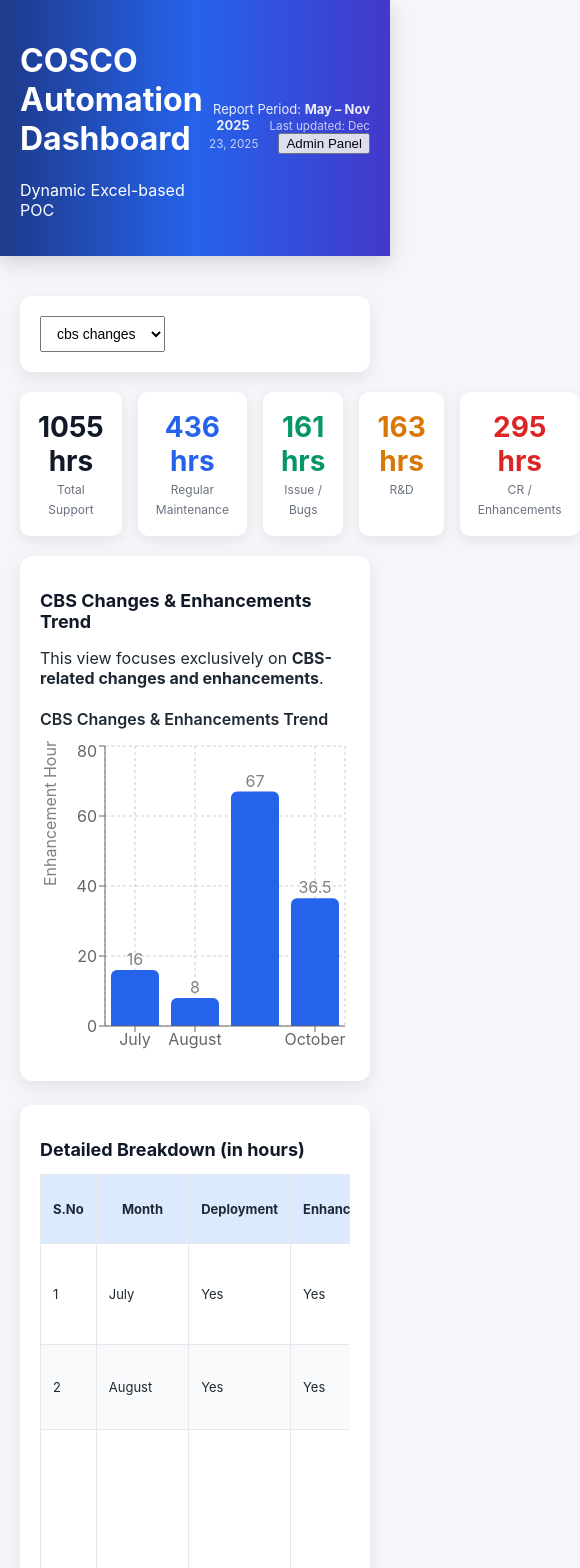
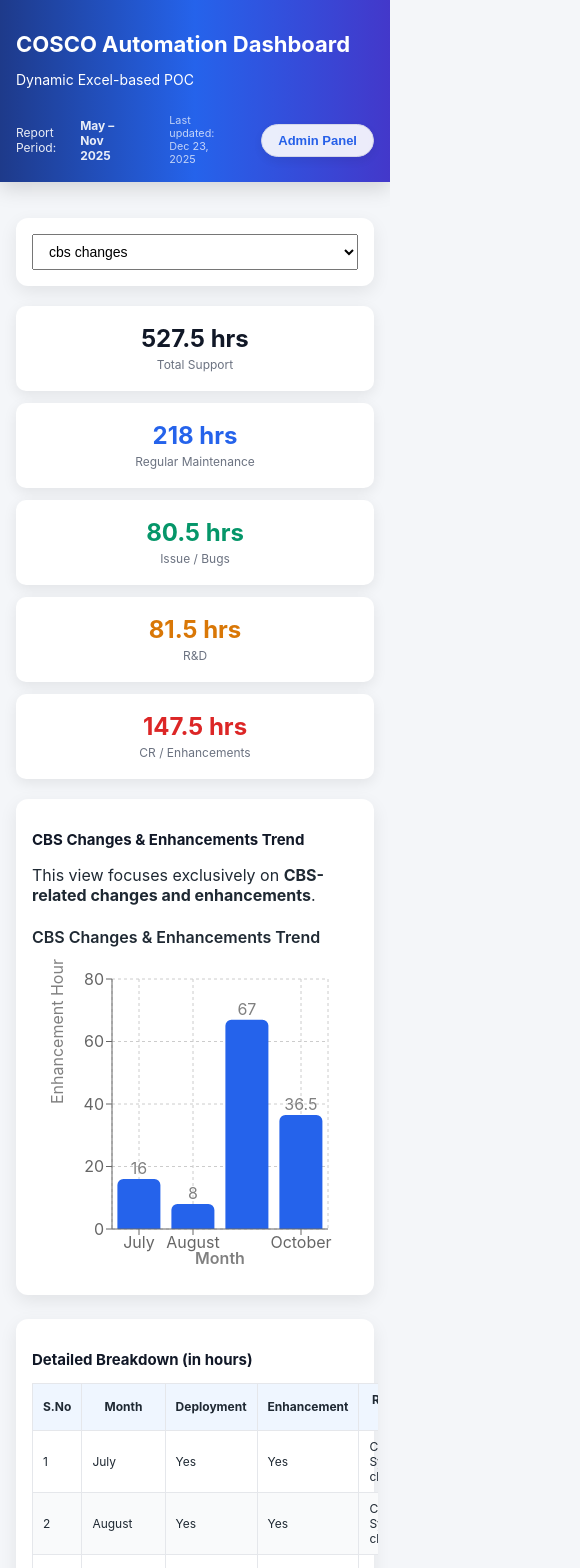
Before and after one commit to ManchandaRahul/cosco_amc_dynamic_monitoring, a React (Create React App) app in the folder frontend/: page / in a window 390 px wide. Shown: the top 1568 px of the page, 580 px wide, since content can reach past the window. Built offline with nearby package versions, Linux system fonts and the light colour scheme.

Commit message:
front end max changes ceo

```diff
--- a/frontend/src/App.js
+++ b/frontend/src/App.js
@@ -211,8 +211,7 @@
               </span>
             )}
 <button
-              className="tab"
-              style={{ marginLeft: "20px" }}
+  className="admin-panel-btn"
   onClick={() => {
     setShowUpdateModal(true);
     setIsAuthenticatedForUpload(false);
@@ -365,10 +364,12 @@
 
 
                 {/* Chart */}
+               {/* Chart */}
 <div className="card section-card">
   <h3 className="section-title">
     Category-wise Support Effort (Hours)
     {selectedMasterMonth !== "All" && ` - ${getDisplayMonth(selectedMasterMonth)}`}
+    {selectedMasterCategory !== "All" && ` - ${selectedMasterCategory}`}
     {filteredMasterData.length > 0 && (
       <>
         {" - "}
@@ -376,7 +377,11 @@
       </>
     )}
   </h3>
-                  <MasterCategoryChart data={chartDataForMaster} />
+  <MasterCategoryChart
+    data={chartDataForMaster}
+    onCategoryClick={setSelectedMasterCategory}
+    selectedCategory={selectedMasterCategory}
+  />
 </div>
                                 {/* Category Filter */}
                 {/* <div className="card section-card">
@@ -401,31 +406,11 @@
                 </div> */}
                 {/* Table */}
 <div className="card section-card">
-                  <div className="section-header-row">
-                    <h3 className="section-title">Filter by Category</h3>
-                  <div className="tabs">
-                    <button
-                      className={`tab ${selectedMasterCategory === "All" ? "active" : ""}`}
-                      onClick={() => setSelectedMasterCategory("All")}
-                    >
-                      All Categories
-                    </button>
-                    {FIXED_CATEGORY_ORDER.map((cat) => (
-                      <button
-                        key={cat}
-                        className={`tab ${selectedMasterCategory === cat ? "active" : ""}`}
-                        onClick={() => setSelectedMasterCategory(cat)}
-                      >
-                        {cat}
-                      </button>
-                    ))}
-                  </div>
   <h3 className="section-title">
     Detailed Activity Register (Master)
     {selectedMasterMonth !== "All" && ` - ${getDisplayMonth(selectedMasterMonth)}`}
     {selectedMasterCategory !== "All" && ` - ${selectedMasterCategory}`}
   </h3>
-                  </div>
   <Table data={tableDataForMaster} />
 </div>
               </>
@@ -440,22 +425,48 @@
 export default App;
 
 function computeKpisFromSummary(summary) {
-  if (!summary || summary.type !== "pivot") {
-    return { totalSupport: 0, maintenance: 0, bugs: 0, rd: 0, cr: 0 };
+  const defaults = { totalSupport: 0, maintenance: 0, bugs: 0, rd: 0, cr: 0 };
+
+  if (!summary || summary.type !== "pivot" || !Array.isArray(summary.data)) {
+    return defaults;
   }
 
-  return summary.data
-    .filter((row) => row["Row Labels"] !== "Grand Total")
-    .reduce(
-      (acc, row) => {
-        const num = (v) => (typeof v === "number" && !isNaN(v) ? v : 0);
-        acc.cr += num(row["CR / Enhancement"]);
-        acc.bugs += num(row["Issue / Bug"]);
-        acc.rd += num(row["R&D"]);
-        acc.maintenance += num(row["Regular Maintenance"]);
-        acc.totalSupport += num(row["Grand Total"]);
+  // Find the row where Month is 'Grand Total'
+  const grandTotalRow = summary.data.find(
+    (row) => String(row["Month"] || "").trim() === "Grand Total"
+  );
+
+  // Robust number parser (handles strings, '-', numbers, etc.)
+  const parseNum = (v) => {
+    if (typeof v === "number" && !isNaN(v)) return v;
+    if (v === '-' || v === '' || v == null) return 0;
+    if (typeof v === "string") {
+      const cleaned = v.replace(/,/g, "").trim();
+      const parsed = parseFloat(cleaned);
+      return isNaN(parsed) ? 0 : parsed;
+    }
+    return 0;
+  };
+
+  if (!grandTotalRow) {
+    // Fallback: sum all monthly rows (excluding any potential Grand Total row)
+    return summary.data.reduce((acc, row) => {
+      if (String(row["Month"] || "").trim() === "Grand Total") return acc;
+      acc.cr += parseNum(row["CR / Enhancement"]);
+      acc.bugs += parseNum(row["Issue / Bug"]);
+      acc.rd += parseNum(row["R&D"]);
+      acc.maintenance += parseNum(row["Regular Maintenance"]);
+      acc.totalSupport += parseNum(row["Grand Total"]);
       return acc;
-      },
-      { totalSupport: 0, maintenance: 0, bugs: 0, rd: 0, cr: 0 }
-    );
+    }, { totalSupport: 0, maintenance: 0, bugs: 0, rd: 0, cr: 0 });
   }
+
+  // Extract directly from the Grand Total row
+  return {
+    totalSupport: parseNum(grandTotalRow["Grand Total"]),
+    maintenance: parseNum(grandTotalRow["Regular Maintenance"]),
+    bugs: parseNum(grandTotalRow["Issue / Bug"]),
+    rd: parseNum(grandTotalRow["R&D"]),
+    cr: parseNum(grandTotalRow["CR / Enhancement"]),
+  };
+}
--- a/frontend/src/components/Charts.js
+++ b/frontend/src/components/Charts.js
@@ -58,9 +58,22 @@
       <h4 style={{ marginBottom: 12, fontWeight: 600 }}>{title}</h4>
 
       <ResponsiveContainer width="100%" height={320}>
-        <BarChart data={chartData}>
+        <BarChart
+          data={chartData}
+          margin={{ top: 20, right: 30, left: 20, bottom: 20 }}
+        >
           <CartesianGrid strokeDasharray="3 3" />
-          <XAxis dataKey="Month" />
+
+          <XAxis
+            dataKey="Month"
+            label={{
+              value: "Month",
+              position: "insideBottom",
+              offset: -5,
+              style: { fontWeight: 600 }
+            }}
+          />
+
           <YAxis
             label={{
               value: yLabel,
@@ -68,6 +81,7 @@
               position: "insideLeft"
             }}
           />
+
           <Tooltip formatter={(v) => `${v} hrs`} />
 
           <Bar dataKey="value" fill="#2563eb" radius={[6, 6, 0, 0]}>
--- a/frontend/src/components/MasterCategoryChart.jsx
+++ b/frontend/src/components/MasterCategoryChart.jsx
@@ -6,7 +6,8 @@
   YAxis,
   CartesianGrid,
   Tooltip,
-  LabelList
+  LabelList,
+  Cell
 } from "recharts";
 
 /**
@@ -14,7 +15,7 @@
  * Source: Master sheet
  * Logic: Sum Hours by Category
  */
-export default function MasterCategoryChart({ data = [] }) {
+export default function MasterCategoryChart({ data = [], onCategoryClick, selectedCategory }) {
   if (!data || data.length === 0) {
     return <p>No data available</p>;
   }
@@ -42,15 +43,53 @@
   }));
 
   // ---------------------------------------------
-  // 3️⃣ Render chart
+  // 3️⃣ Calculate Total Hours and add as final bar
+  // ---------------------------------------------
+  const totalHours = chartData
+    .reduce((sum, item) => sum + item.hours, 0);
+
+  // Add Grand Total as the last bar
+  chartData.push({
+    category: "Grand Total",
+    hours: Number(totalHours.toFixed(1)),
+    isGrandTotal: true
+  });
+
+  // ---------------------------------------------
+  // 4️⃣ Handle bar click
+  // ---------------------------------------------
+  const handleBarClick = (data) => {
+    if (!onCategoryClick) return;
+
+    // If clicking on Grand Total or the already selected category, show all
+    if (data.isGrandTotal || data.category === selectedCategory) {
+      onCategoryClick("All");
+    } else {
+      onCategoryClick(data.category);
+    }
+  };
+
+  // ---------------------------------------------
+  // 5️⃣ Render chart with clickable bars
   // ---------------------------------------------
   return (
-    <div>
-      <ResponsiveContainer width="100%" height={320}>
-        <BarChart data={chartData}>
+    <div style={{ position: "relative" }}>
+      <ResponsiveContainer width="100%" height={380}>
+        <BarChart
+          data={chartData}
+          margin={{ top: 30, right: 30, left: 20, bottom: 20 }}
+        >
           <CartesianGrid strokeDasharray="3 3" />
 
-          <XAxis dataKey="category" />
+          <XAxis
+            dataKey="category"
+            label={{
+              value: "Category",
+              position: "insideBottom",
+              offset: -5,
+              style: { fontWeight: 600 }
+            }}
+          />
 
           <YAxis
             domain={[0, (dataMax) => Math.ceil(dataMax * 1.15)]}
@@ -61,18 +100,48 @@
             }}
           />
 
+          <Tooltip
+            formatter={(v) => `${v} hrs`}
+            cursor={{ fill: 'rgba(59, 130, 246, 0.1)' }}
+          />
 
-          <Tooltip formatter={(v) => `${v} hrs`} />
-
-          <Bar dataKey="hours" fill="#0284c7" radius={[6, 6, 0, 0]}>
+          <Bar
+            dataKey="hours"
+            radius={[6, 6, 0, 0]}
+            onClick={handleBarClick}
+            style={{ cursor: 'pointer' }}
+          >
+            {chartData.map((entry, index) => (
+              <Cell
+                key={`cell-${index}`}
+                fill={
+                  selectedCategory === "All"
+                    ? "#3b82f6"
+                    : entry.category === selectedCategory || entry.isGrandTotal
+                    ? "#3b82f6"
+                    : "#93c5fd"
+                }
+              />
+            ))}
             <LabelList
               dataKey="hours"
               position="top"
               formatter={(v) => `${v}`}
+              style={{ fontWeight: "600", fill: "#1f2937" }}
             />
           </Bar>
         </BarChart>
       </ResponsiveContainer>
+
+      <p style={{
+        textAlign: 'center',
+        fontSize: '0.9em',
+        color: '#6b7280',
+        marginTop: '8px',
+        fontStyle: 'italic'
+      }}>
+        💡 Click on any bar to filter the table below
+      </p>
     </div>
   );
 }
--- a/frontend/src/components/Table.js
+++ b/frontend/src/components/Table.js
@@ -1,24 +1,36 @@
-export default function Table({ data }) {
-  if (!data || data.length === 0) return null;
+// src/components/Table.js
+import React from "react";
 
-  const columns = Object.keys(data[0]);
+function Table({ data, headers, keyOrder }) {
+  if (!data || data.length === 0) {
+    return <div className="no-data">No data available.</div>;
+  }
+
+  // Determine columns: use explicit headers if provided, otherwise infer from first row
+  const columns = headers || Object.keys(data[0]);
+
+  // Use explicit order if provided, otherwise use the columns array
+  const orderedColumns = keyOrder || columns;
 
   return (
     <div className="table-container">
       <table className="data-table">
         <thead>
           <tr>
-            {columns.map(col => (
+            {orderedColumns.map((col) => (
               <th key={col}>{col}</th>
             ))}
           </tr>
         </thead>
         <tbody>
-          {data.map((row, i) => (
-            <tr key={i}>
-              {columns.map(col => (
-                <td key={col}>{row[col]}</td>
-              ))}
+          {data.map((row, rowIndex) => (
+            <tr key={rowIndex}>
+              {orderedColumns.map((col) => {
+                const value = row[col];
+                const displayValue =
+                  value === 0 || value === "-" || value == null ? "-" : value;
+                return <td key={col}>{displayValue}</td>;
+              })}
             </tr>
           ))}
         </tbody>
@@ -26,3 +38,5 @@
     </div>
   );
 }
+
+export default Table;
--- a/frontend/src/index.css
+++ b/frontend/src/index.css
@@ -28,11 +28,13 @@
 }
 
 .header-meta {
+  display: flex;
+  align-items: center;
+  gap: 24px;                    /* Clean spacing between text and button */
   text-align: right;
   font-size: 13px;
   opacity: 0.9;
 }
-
 /* ================= LAYOUT ================= */
 .container {
   max-width: 1200px;
@@ -128,10 +130,10 @@
   background-color: #f9fafb;
 }
 
-.data-table tr:last-child {
+/* .data-table tr:last-child {
   background-color: #dbeafe;
   font-weight: bold;
-}
+} */
 /* ================= APP SHELL ================= */
 
 .app-shell {
@@ -205,3 +207,176 @@
   font-weight: bold;
   color: #111827;
 }
+
+/* ================= FILTER TABS (Month & Category) ================= */
+
+.tabs {
+  display: flex;
+  flex-wrap: wrap;
+  gap: 10px;
+  margin-bottom: 20px;
+}
+
+.tab {
+  padding: 10px 18px;
+  font-size: 14px;
+  font-weight: 500;
+  background-color: #f3f4f6;
+  color: #4b5563;
+  border: 1px solid #d1d5db;
+  border-radius: 8px;
+  cursor: pointer;
+  transition: all 0.2s ease;
+  white-space: nowrap;
+}
+
+.tab:hover {
+  background-color: #e5e7eb;
+  color: #111827;
+}
+
+.tab.active {
+  background-color: #2563eb !important;   /* Primary blue */
+  color: white !important;
+  border-color: #2563eb !important;
+  font-weight: 600 !important;
+  box-shadow: 0 4px 12px rgba(37, 99, 235, 0.25);
+}
+/* ================= ADMIN PANEL BUTTON ================= */
+.admin-panel-btn {
+  padding: 10px 20px;
+  font-size: 14px;
+  font-weight: 600;
+  background-color: white;
+  color: #2563eb;                    /* Matching your blue theme */
+  border: 1px solid #e5e7eb;
+  border-radius: 9999px;             /* Full pill shape */
+  cursor: pointer;
+  transition: all 0.2s ease;
+  box-shadow: 0 4px 12px rgba(0, 0, 0, 0.08);
+  white-space: nowrap;
+}
+
+.admin-panel-btn:hover {
+  background-color: #f8fafc;
+  box-shadow: 0 6px 16px rgba(0, 0, 0, 0.12);
+  transform: translateY(-1px);
+}
+
+.admin-panel-btn:active {
+  transform: translateY(0);
+}
+
+/* ================= RESPONSIVE / MOBILE ================= */
+
+@media (max-width: 1024px) {
+  .container {
+    padding: 16px;
+  }
+
+  .header-inner {
+    padding: 0 16px;
+  }
+}
+
+@media (max-width: 768px) {
+  /* Header adjustments */
+  .header-inner {
+    flex-direction: column;
+    align-items: flex-start;
+    gap: 12px;
+    text-align: left;
+  }
+
+  .header-meta {
+    width: 100%;
+    justify-content: space-between;
+    text-align: left;
+    font-size: 12px;
+  }
+
+  #cosco-title {
+    font-size: 24px !important;
+  }
+
+  .subtitle {
+    font-size: 14px;
+  }
+
+  /* KPI Strip - stack vertically on small screens */
+  .kpi-row {
+    grid-template-columns: 1fr;
+    gap: 12px;
+  }
+
+  .kpi-card h2 {
+    font-size: 24px;
+  }
+
+  /* Filter tabs - wrap and smaller */
+  .tabs {
+    gap: 8px;
+  }
+
+  .tab {
+    padding: 8px 14px;
+    font-size: 13px;
+  }
+
+  /* Section titles */
+  .section-title {
+    font-size: 16px;
+  }
+
+  /* Table - improve horizontal scrolling */
+  .table-container {
+    margin: 0 -20px;
+    padding: 0 20px;
+    overflow-x: auto;
+    -webkit-overflow-scrolling: touch;
+  }
+
+  .data-table {
+    font-size: 12px;
+    min-width: 800px; /* Forces horizontal scroll if needed */
+  }
+
+  .data-table th,
+  .data-table td {
+    padding: 8px 10px;
+  }
+}
+
+@media (max-width: 480px) {
+  /* Extra small phones */
+  .app-header {
+    padding: 16px 0;
+  }
+
+  #cosco-title {
+    font-size: 22px !important;
+  }
+
+  .admin-panel-btn {
+    padding: 8px 16px;
+    font-size: 13px;
+  }
+
+  .card {
+    padding: 16px;
+  }
+
+  .section-title {
+    font-size: 15px;
+  }
+
+  .tab {
+    padding: 7px 12px;
+    font-size: 12.5px;
+  }
+
+  /* Make dropdown full width */
+  .dropdown {
+    width: 100%;
+  }
+}
```
Lines whose indentation alone changed are shown as unchanged.
